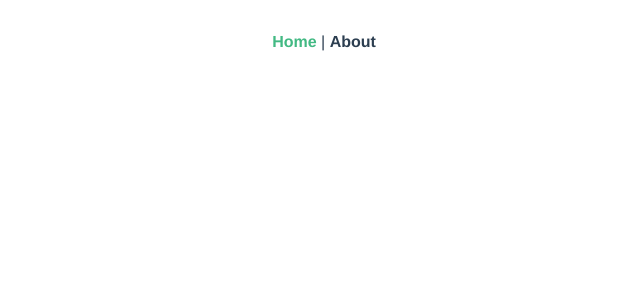
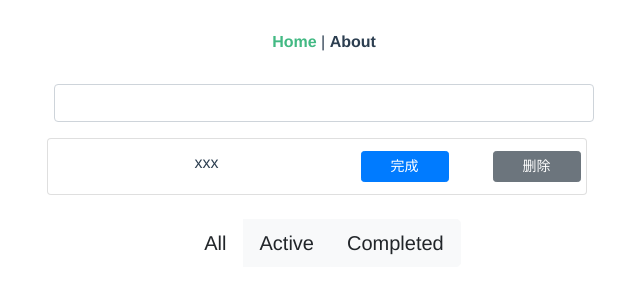
Before and after one commit to pi12138/danluwang-interview-front, a Vue app: page / in a window 1280 px wide. Shown: the top 300 px of the page, without its empty margins (316-956 px from the left). Built offline with nearby package versions, Linux system fonts and the light colour scheme; no server answers.

Commit message:
编写完成请求--添加任务，删除任务，获取任务列表

```diff
--- a/package.json
+++ b/package.json
@@ -8,6 +8,7 @@
     "lint": "vue-cli-service lint"
   },
   "dependencies": {
+    "axios": "^0.19.2",
     "bootstrap-vue": "^2.1.0",
     "core-js": "^3.6.5",
     "vue": "^2.6.11",
--- /dev/null
+++ b/src/components/Task.vue
@@ -0,0 +1,99 @@
+<template>
+  <div class="task">
+      <form @submit.prevent>
+          <div class="row">
+            <div class="form-group col-md-6 offset-md-3">
+                <input type="text" class="form-control" v-on:keyup.enter="addTask" v-model="title">
+            </div>
+          </div>
+      </form>
+
+      <ul class="list-group col-md-6 offset-md-3">
+        <li class="list-group-item" v-for="(item, index) in taskList" :key="index" >
+          <div class="row">
+            <div v-text="item.title" class="col-md-7"></div>
+            <button class="col-md-2 btn btn-primary btn-sm">完成</button>
+            <button class="col-md-2 offset-md-1 btn btn-secondary btn-sm" @click="deleteTask(index)">删除</button>
+          </div>
+        </li>
+      </ul>
+
+      <br>
+      <div class="btn-group btn-group-lg" role="group" v-if="taskList.length != 0">
+        <button type="button" class="btn btn-ligth">All</button>
+        <button type="button" class="btn btn-light">Active</button>
+        <button type="button" class="btn btn-light">Completed </button>
+      </div>
+  </div>
+</template>
+
+<script>
+// @ is an alias to /src
+// import HelloWorld from '@/components/HelloWorld.vue'
+
+export default {
+  name: 'Task',
+  components: {
+    // HelloWorld
+
+  },
+  data(){
+    return {
+        taskList: [{'title': "xxx"}],
+        baseUrl: 'http://127.0.0.1:8000/api/todo_mvc/task/',
+        title: ""
+    }
+  },
+  methods: {
+      getTaskList(){
+          let url = this.baseUrl
+
+          this.$axios.get(url)
+          .then((result) => {
+              this.taskList = result.data
+          }).catch((err) => {
+              console.log(err.response)
+          });
+      },
+
+      addTask(){
+          let url = this.baseUrl
+          let data = {
+              title: this.title
+          }
+
+          this.$axios.post(url, data)
+          .then((result) => {
+              this.taskList.push(result.data)
+          }).catch((err) => {
+              console.log(err.response)
+          });
+      },
+
+      // completeTask(itemId){
+        // let url = this.baseUrl + `{itemId}/`
+
+      // },
+
+      deleteTask(index){
+        let itemId = this.taskList[index].id
+        let url = this.baseUrl + `${itemId}/`
+
+        this.$axios.delete(url)
+        .then((result) => {
+          if (result.data.data === "ok"){
+            this.taskList.splice(index, 1)
+          }
+
+        }).catch((err) => {
+          console.log(err.response)
+        });
+
+      }
+  },
+
+  beforeMount(){
+      this.getTaskList()
+  }
+}
+</script>
--- a/src/main.js
+++ b/src/main.js
@@ -4,8 +4,10 @@ import Vue from 'vue'
 import './plugins/bootstrap-vue'
 import App from './App.vue'
 import router from './router'
+import axios from 'axios'
 
 Vue.config.productionTip = false
+Vue.prototype.$axios = axios
 
 new Vue({
   router,
--- a/src/views/Home.vue
+++ b/src/views/Home.vue
@@ -1,19 +1,21 @@
 <template>
-  <div class="home">
+  <div class="home container">
     <!-- <img alt="Vue logo" src="../assets/logo.png"> -->
     <!-- <HelloWorld msg="Welcome to Your Vue.js App"/> -->
-
+    <Task></Task>
   </div>
 </template>
 
 <script>
 // @ is an alias to /src
 // import HelloWorld from '@/components/HelloWorld.vue'
+import Task from '../components/Task.vue'
 
 export default {
   name: 'Home',
   components: {
     // HelloWorld
+    Task
   }
 }
 </script>
```
Also changed, not shown: 1 other file (tests, documents, lock files or other folders).
